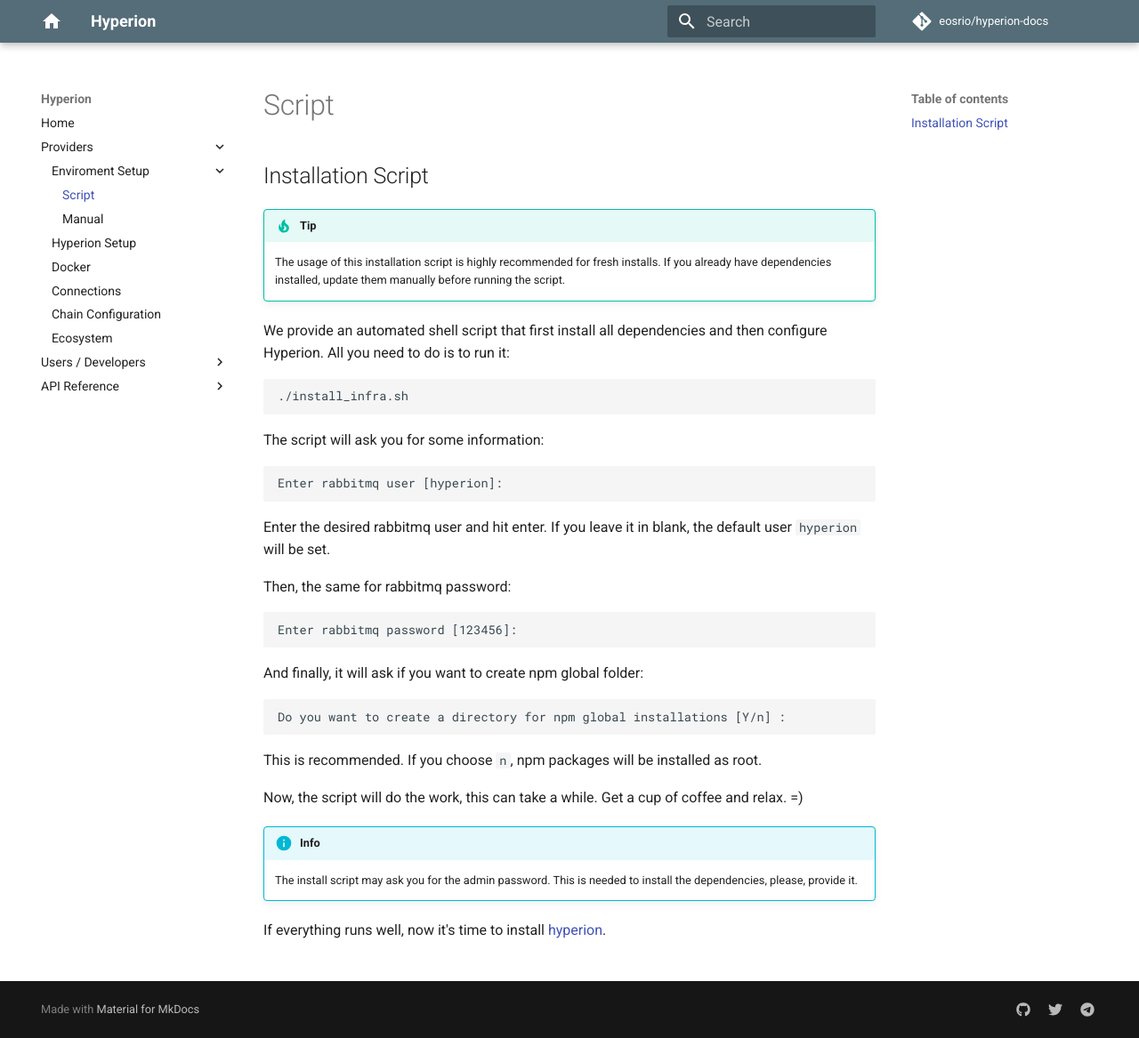
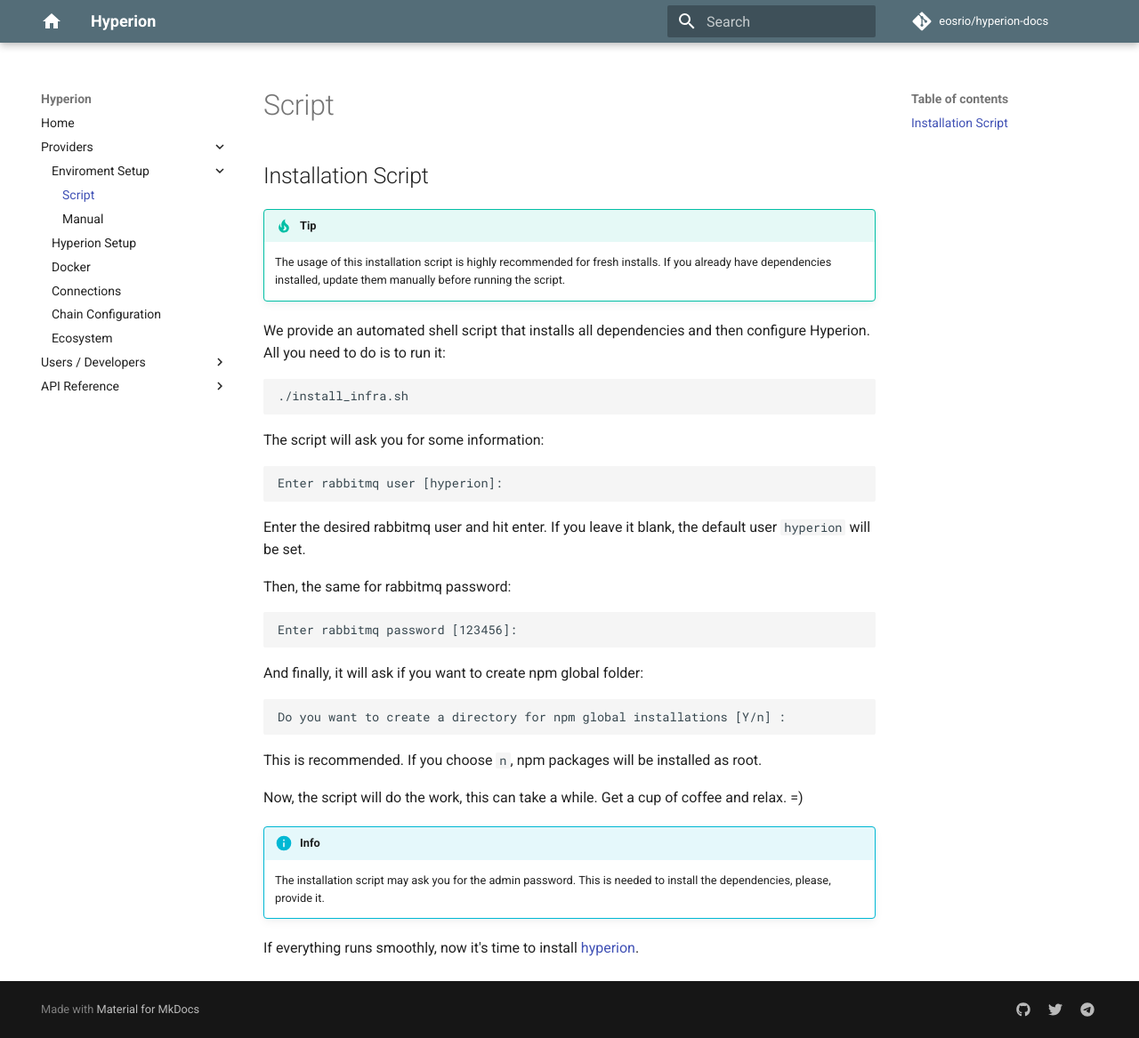
Before and after one commit to eosrio/hyperion-docs, an MkDocs documentation site: the page built from docs/quickstart.md, in a window 1280 px wide and 1167 px high. Shown: the whole window at 89% size. Built offline with MkDocs 1.6.1 and Material for MkDocs 9.7.7, drawn with Linux system fonts in a browser that asks for light colours; comment, search, counter and statistics services are not loaded.

Commit message:
Update quickstart.md

`````diff
--- a/docs/quickstart.md
+++ b/docs/quickstart.md
@@ -3,7 +3,7 @@
     The usage of this installation script is highly recommended for fresh installs. If you already have
     dependencies installed, update them manually before running the script.
 
-We provide an automated shell script that first install all dependencies and then configure Hyperion.
+We provide an automated shell script that installs all dependencies and then configure Hyperion.
 All you need to do is to run it:
 ````
 ./install_infra.sh
@@ -14,7 +14,7 @@
 Enter rabbitmq user [hyperion]:
 ````
 
-Enter the desired rabbitmq user and hit enter. If you leave it in blank, the default user
+Enter the desired rabbitmq user and hit enter. If you leave it blank, the default user
 `hyperion` will be set.
 
 Then, the same for rabbitmq password:
@@ -31,6 +31,6 @@
 Now, the script will do the work, this can take a while. Get a cup of coffee and relax. =)
 
 !!! info
-    The install script may ask you for the admin password. This is needed to install the dependencies, please, provide it.
+    The installation script may ask you for the admin password. This is needed to install the dependencies, please, provide it.
 
-If everything runs well, now it's time to install [hyperion](hyperion.md).
+If everything runs smoothly, now it's time to install [hyperion](hyperion.md).
`````
